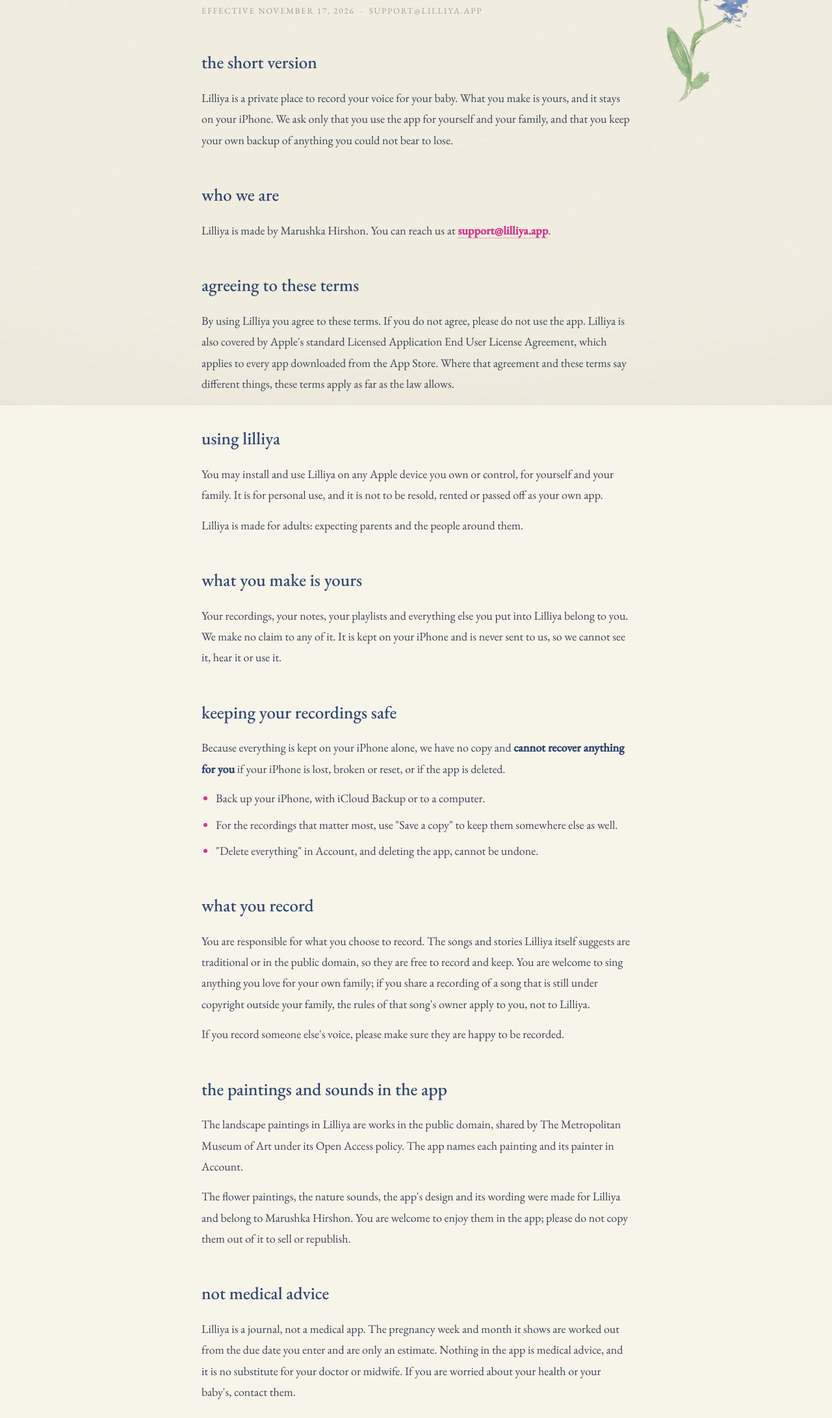
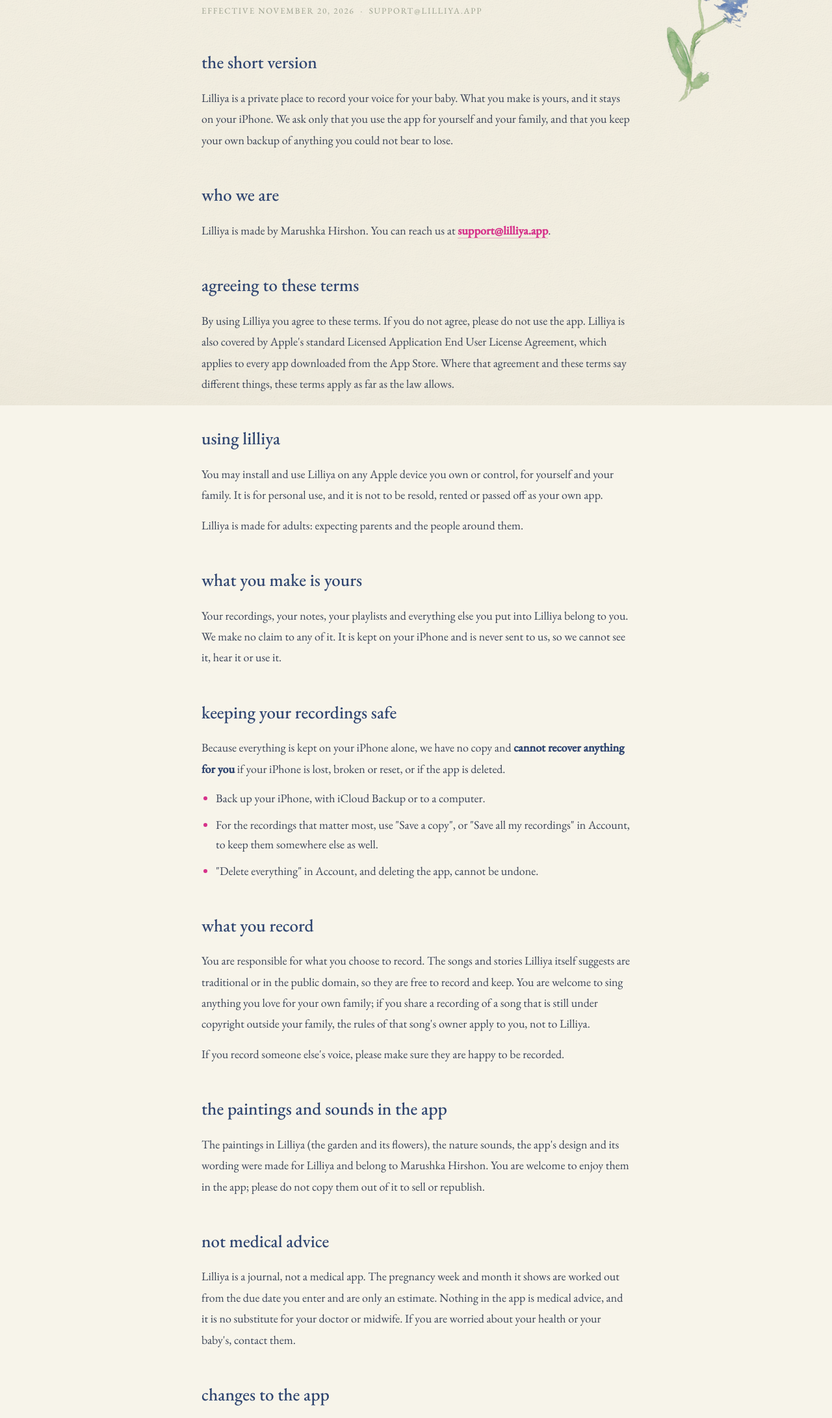
Before and after one commit to lilliya-app/landing, a plain HTML site: page terms.html in a window 1280 px wide. Shown: the part 176-2359 px from the top of the page at 65% size. Drawn offline with Linux system fonts and the light colour scheme.

Commit message:
docs: privacy and terms describe V3
The museums are no longer named: V3 uses none of their paintings. The
privacy page now covers the weekly reminder (made on the phone, sent
from nowhere), saving all recordings, and the light chosen for the app.
Both pages are dated 20 November 2026.

Generated from docs/privacy-policy.md and docs/terms.md in the app's
repository by npm run site.

Co-Authored-By: Claude Fable 5.2 <noreply@anthropic.com>

```diff
--- a/terms.html
+++ b/terms.html
@@ -116,7 +116,7 @@ a{color:var(--pink);text-decoration:none;border-bottom:1.5px solid rgba(214,49,1
 <img class="pageflower" src="assets/pops.webp" width="782" height="955" decoding="async" alt="" aria-hidden="true">
 <main>
 <h1>terms</h1>
-<p class="date">Effective November 17, 2026 &nbsp;&middot;&nbsp; support@lilliya.app</p>
+<p class="date">Effective November 20, 2026 &nbsp;&middot;&nbsp; support@lilliya.app</p>
 <h2>the short version</h2>
 <p>Lilliya is a private place to record your voice for your baby. What you make is yours, and it stays on your iPhone. We ask only that you use the app for yourself and your family, and that you keep your own backup of anything you could not bear to lose.</p>
 <h2>who we are</h2>
@@ -132,15 +132,14 @@ a{color:var(--pink);text-decoration:none;border-bottom:1.5px solid rgba(214,49,1
 <p>Because everything is kept on your iPhone alone, we have no copy and <strong>cannot recover anything for you</strong> if your iPhone is lost, broken or reset, or if the app is deleted.</p>
 <ul class="overview">
   <li>Back up your iPhone, with iCloud Backup or to a computer.</li>
-  <li>For the recordings that matter most, use "Save a copy" to keep them somewhere else as well.</li>
+  <li>For the recordings that matter most, use "Save a copy", or "Save all my recordings" in Account, to keep them somewhere else as well.</li>
   <li>"Delete everything" in Account, and deleting the app, cannot be undone.</li>
 </ul>
 <h2>what you record</h2>
 <p>You are responsible for what you choose to record. The songs and stories Lilliya itself suggests are traditional or in the public domain, so they are free to record and keep. You are welcome to sing anything you love for your own family; if you share a recording of a song that is still under copyright outside your family, the rules of that song's owner apply to you, not to Lilliya.</p>
 <p>If you record someone else's voice, please make sure they are happy to be recorded.</p>
 <h2>the paintings and sounds in the app</h2>
-<p>The landscape paintings in Lilliya are works in the public domain, shared by The Metropolitan Museum of Art under its Open Access policy. The app names each painting and its painter in Account.</p>
-<p>The flower paintings, the nature sounds, the app's design and its wording were made for Lilliya and belong to Marushka Hirshon. You are welcome to enjoy them in the app; please do not copy them out of it to sell or republish.</p>
+<p>The paintings in Lilliya (the garden and its flowers), the nature sounds, the app's design and its wording were made for Lilliya and belong to Marushka Hirshon. You are welcome to enjoy them in the app; please do not copy them out of it to sell or republish.</p>
 <h2>not medical advice</h2>
 <p>Lilliya is a journal, not a medical app. The pregnancy week and month it shows are worked out from the due date you enter and are only an estimate. Nothing in the app is medical advice, and it is no substitute for your doctor or midwife. If you are worried about your health or your baby's, contact them.</p>
 <h2>changes to the app</h2>
```
Also changed, not shown: privacy.html (+5 -4 lines).
